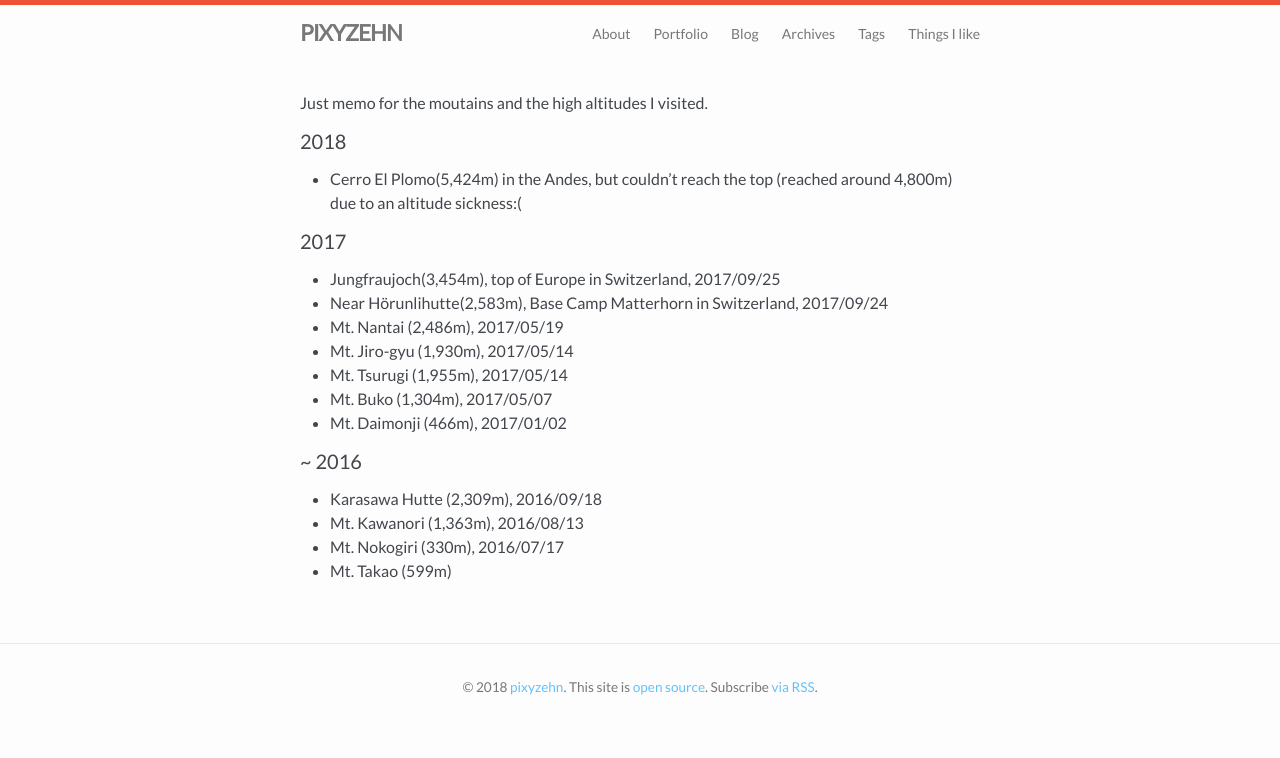
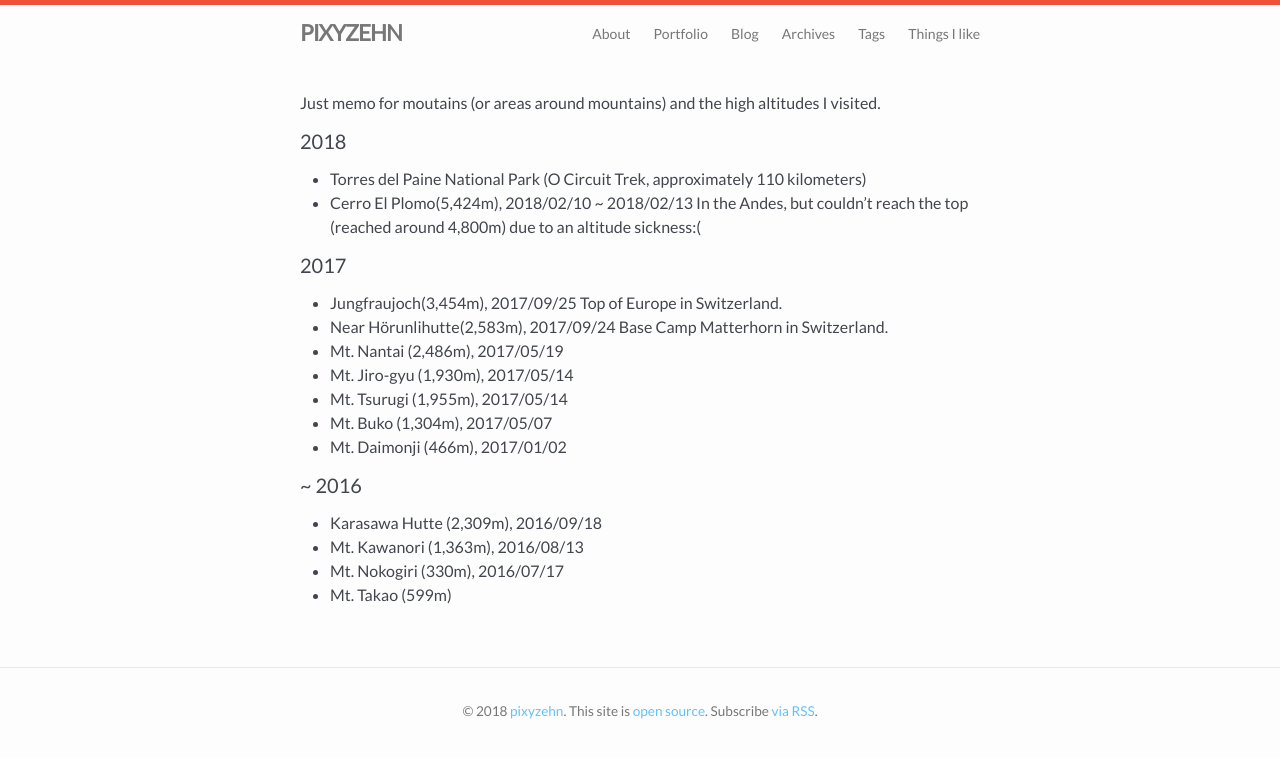
Before and after one commit to pixyzehn/pixyzehn.com, a Jekyll site: the page built from pages/mountain.md, in a window 1280 px wide. Shown: the top 758 px of the page. Built offline with Jekyll 4.4.1, drawn with Linux system fonts in a browser that asks for light colours.

Commit message:
Update mountain.md

```diff
--- a/pages/mountain.md
+++ b/pages/mountain.md
@@ -4,16 +4,20 @@ title: Mountain
 permalink: /mountain/
 ---
 
-Just memo for the moutains and the high altitudes I visited.
+Just memo for moutains (or areas around mountains) and the high altitudes I visited.
 
 <h4>2018</h4>
 
-- Cerro El Plomo(5,424m) in the Andes, but couldn't reach the top (reached around 4,800m) due to an altitude sickness:(
+- Torres del Paine National Park (O Circuit Trek, approximately 110 kilometers)
+- Cerro El Plomo(5,424m), 2018/02/10 ~ 2018/02/13
+  In the Andes, but couldn't reach the top (reached around 4,800m) due to an altitude sickness:(
 
 <h4>2017</h4>
 
-- Jungfraujoch(3,454m), top of Europe in Switzerland, 2017/09/25
-- Near Hörunlihutte(2,583m), Base Camp Matterhorn in Switzerland, 2017/09/24
+- Jungfraujoch(3,454m), 2017/09/25
+  Top of Europe in Switzerland.
+- Near Hörunlihutte(2,583m), 2017/09/24
+  Base Camp Matterhorn in Switzerland.
 - Mt. Nantai (2,486m), 2017/05/19
 - Mt. Jiro-gyu (1,930m), 2017/05/14
 - Mt. Tsurugi (1,955m), 2017/05/14
```
